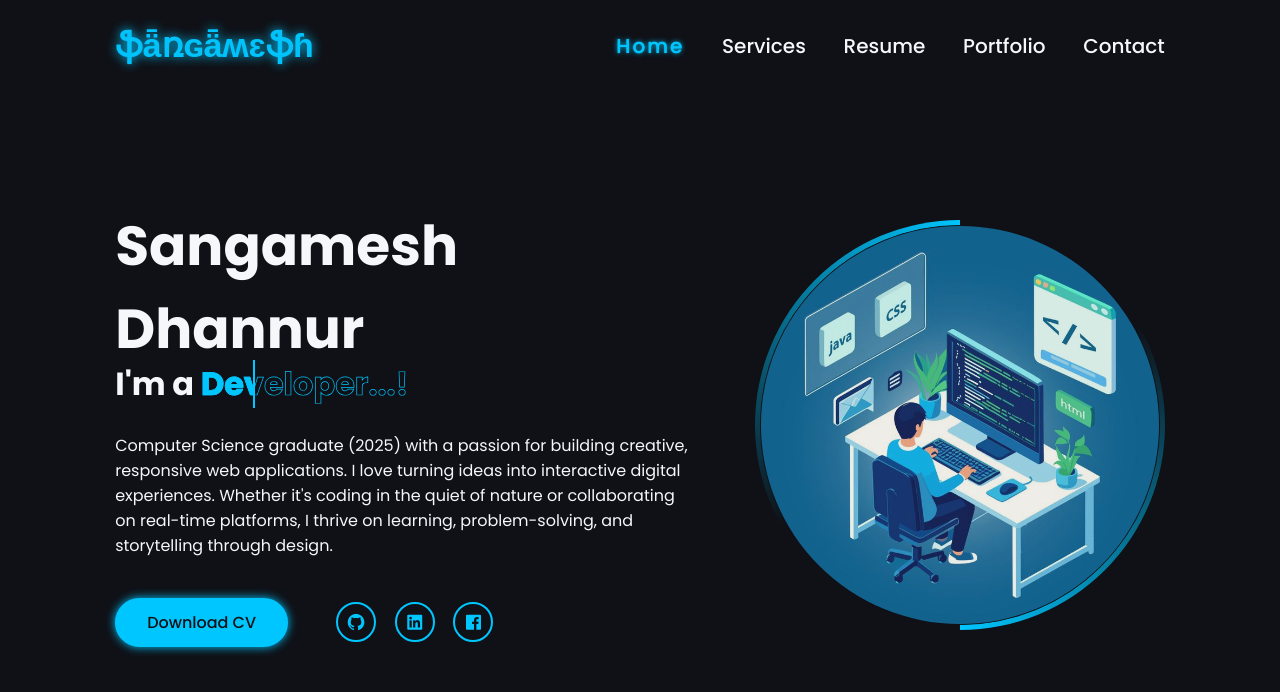
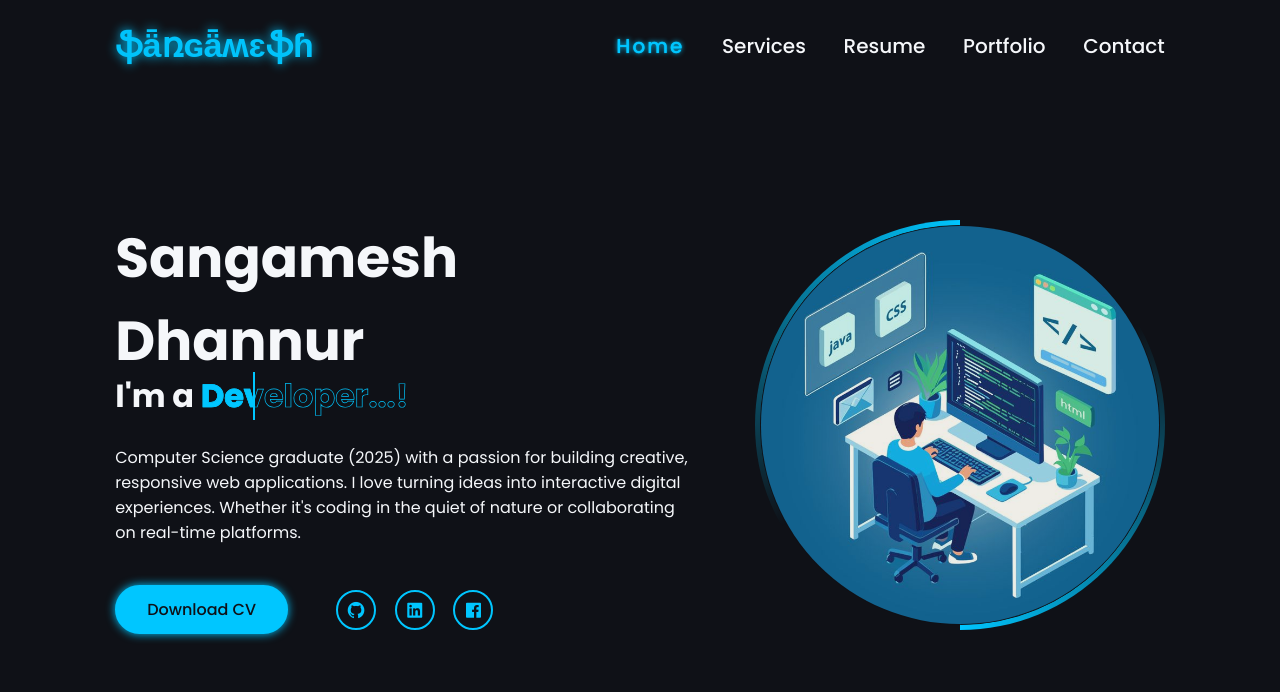
Before and after one commit to SangameshDhannur/My-Portfolio, a plain HTML site: page index.html in a window 1280 px wide. Drawn offline with nearby package versions, Linux system fonts and the light colour scheme.

Commit message:
Edit paragraph in index.html for brevity
Removed extra content from the paragraph describing background and interests.

```diff
--- a/index.html
+++ b/index.html
@@ -49,7 +49,7 @@
              <span style="--i:2" data-text="Fresher &">Fresher &</span>
              <span style="--i:1" data-text="Developer">Developer...!</span>
         </h2>
-        <p>Computer Science graduate (2025) with a passion for building creative, responsive web applications. I love turning ideas into interactive digital experiences. Whether it's coding in the quiet of nature or collaborating on real-time platforms, I thrive on learning, problem-solving, and storytelling through design.</p>
+        <p>Computer Science graduate (2025) with a passion for building creative, responsive web applications. I love turning ideas into interactive digital experiences. Whether it's coding in the quiet of nature or collaborating on real-time platforms.</p>
         <div class="btn-sci">
             <a href="images/Sangamesh Dhannur.pdf" class="btn" download="Sangamesh Dhannur.pdf">Download CV</a>
             <div class="sci">
```
